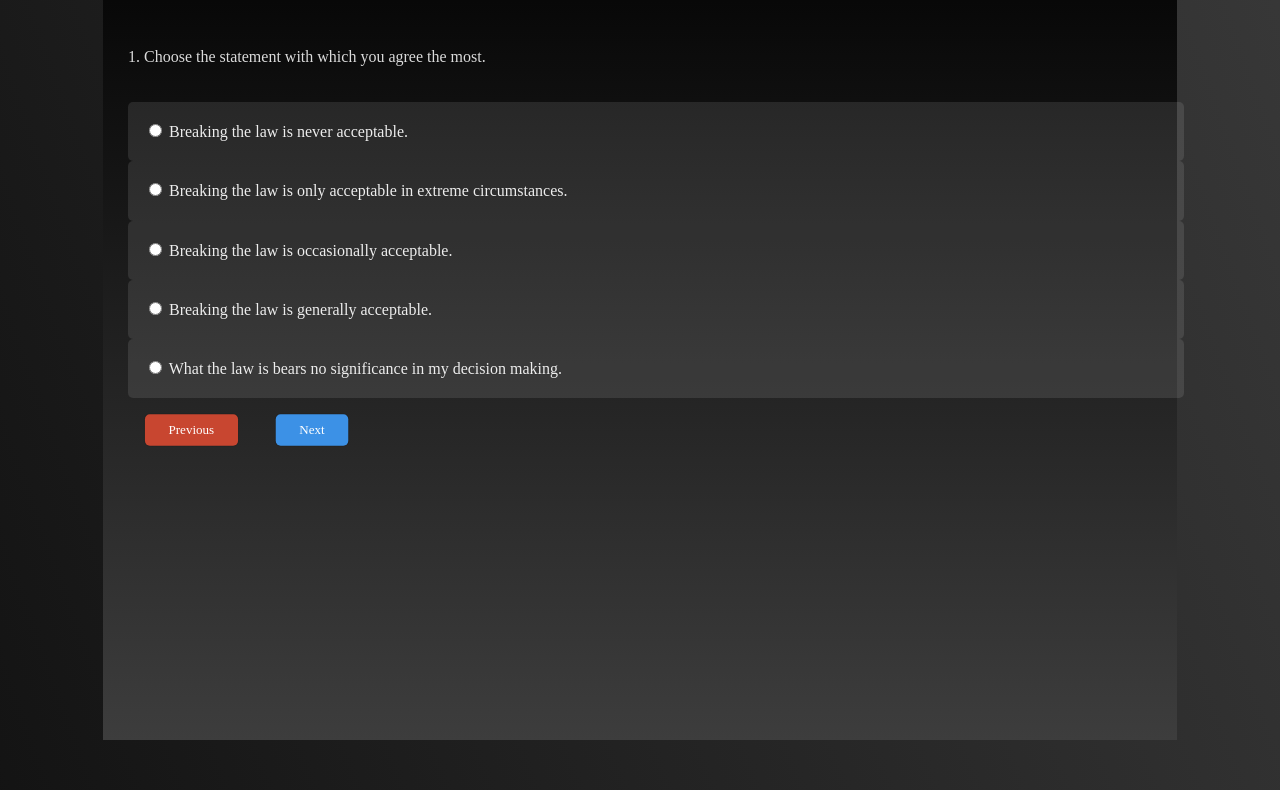
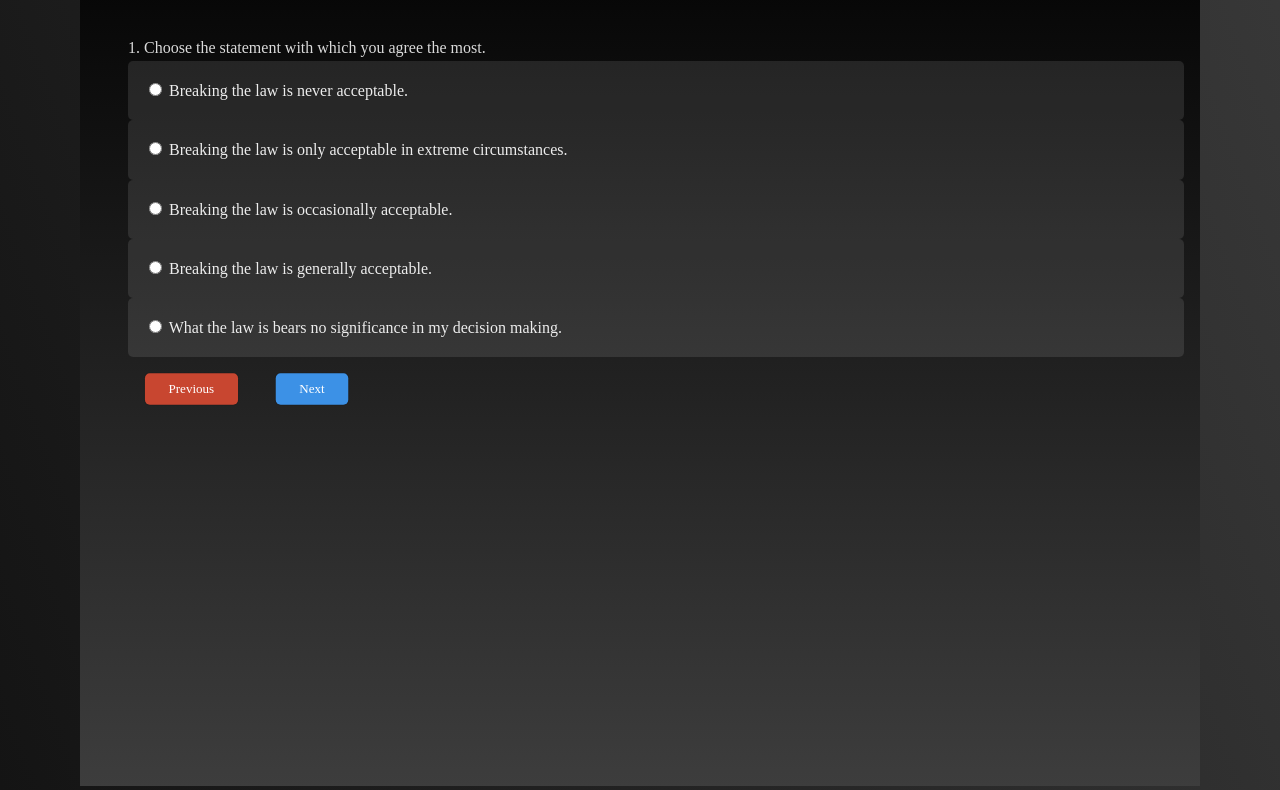
Before and after one commit to HansNilsen/HansNilsen.github.io, a plain HTML site: page personality-quiz.html in a window 1280 px wide. Shown: the part 110-900 px from the top of the page. Drawn offline with Linux system fonts and the light colour scheme.

Commit message:
Update main.css

```diff
--- a/main.css
+++ b/main.css
@@ -17,8 +17,7 @@ body {
 .quiz-container {
   /*box-shadow: 1px 1px 1px 1px rgba(0, 0, 0, 0.2);*/
   text-shadow: 1px 1px white;
-  /* padding: 3rem; */
-  padding: 25px;
+  padding: 3rem;
   text-shadow: 0 1px #00000010;
   width: 80%;
   min-width: 300px;
@@ -41,7 +40,7 @@ body {
   text-transform: uppercase;
 }
 .question {
-  margin: 2rem 0;
+  /* margin: 2rem 0; */
   font-family: "Times New Roman", serif;
   font-size: 1.0rem;
   color: #dbdbdb;
```
